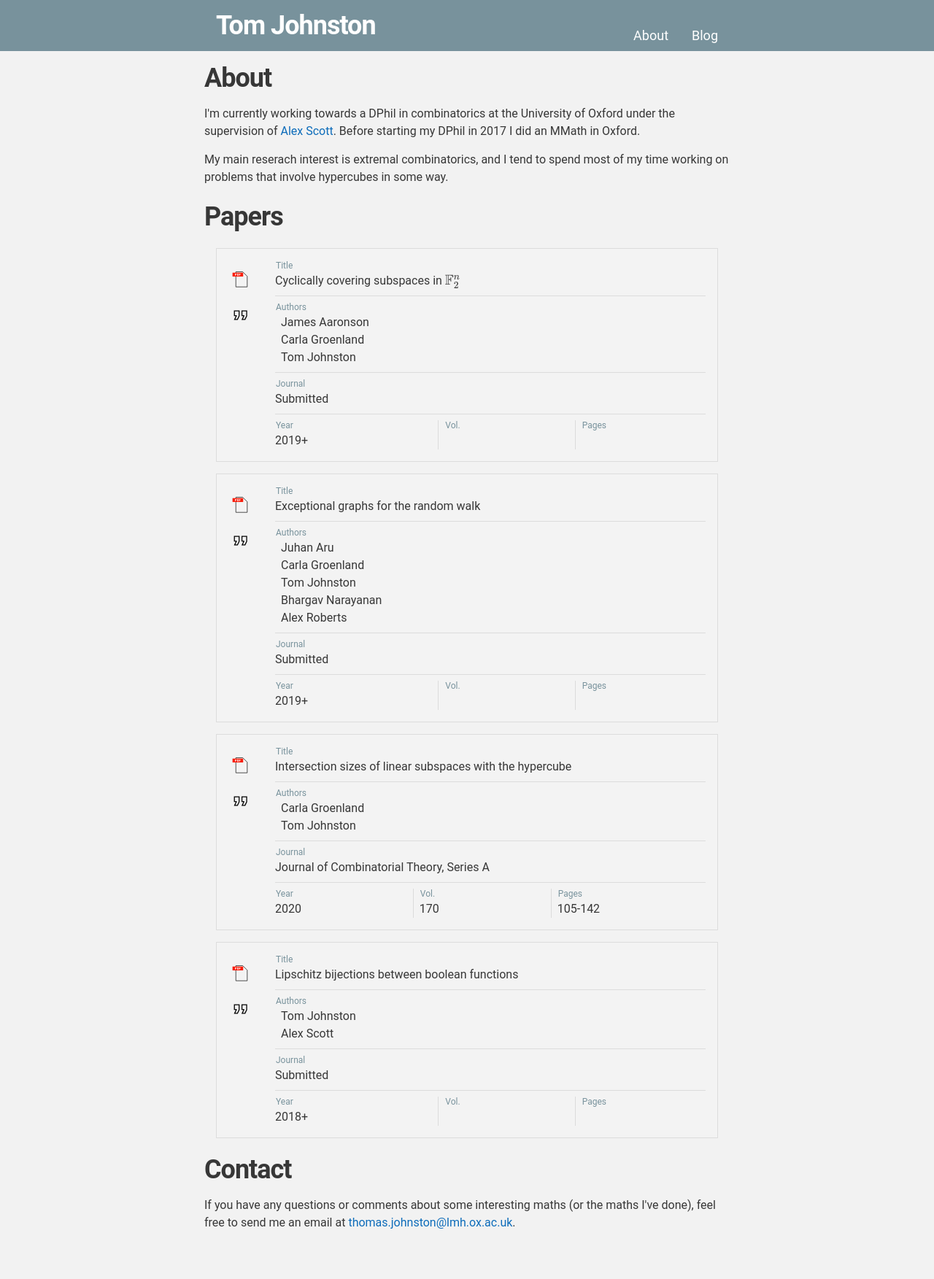
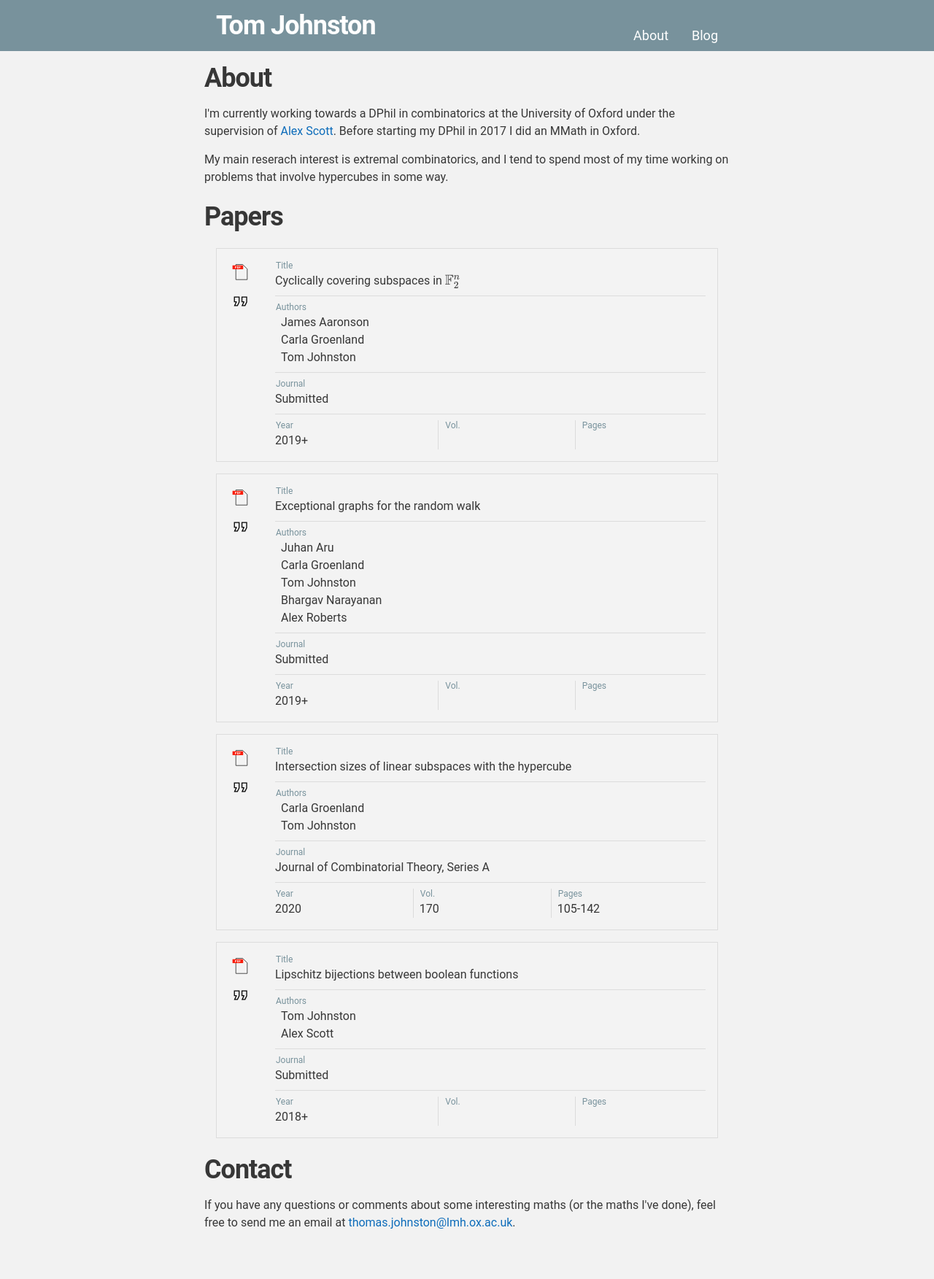
Before and after one commit to Tom-Johnston/Tom-Johnston.github.io, a Jekyll site: the page built from index.html, in a window 1280 px wide. Shown: the whole page at 73% size. Built offline with Jekyll 4.4.1, drawn with Linux system fonts in a browser that asks for light colours; nearby versions of some CDN libraries.

Commit message:
Improve papers layout

```diff
--- a/css/_papers.scss
+++ b/css/_papers.scss
@@ -48,6 +48,20 @@
 .icon{
     height: 2rem;
     width: 2rem;
+}
+
+.pdf{
+
+
+    img{
+        border-bottom: solid 1px transparent;
+        margin: 0;
+        height: calc(2rem + 1px);
+
+        &:hover, &:focus{
+            border-bottom: solid 1px $secondary;
+        }
+    }
 }
 
 .year, .volume, .pages{
@@ -113,12 +127,22 @@
 }
 
 .citation-checkbox{
-    display: none;
+    position: absolute;
+    left: -999px;
+}
+
+.citation-checkbox + svg:hover{
+    stroke: $secondary;
+}
+
+.citation-checkbox:focus + svg{
+    stroke: $secondary;
 }
 
 .citation-checkbox + svg{
     fill: none;
     stroke: black;
+    cursor: pointer;
 }
 
 .citation-checkbox:checked + svg{
--- a/index.html
+++ b/index.html
@@ -17,8 +17,8 @@
     <div class="links">
         <a class="pdf" href="{{paper.pdf}}" target="_blank"><img class="icon" src="/images/adobe-pdf-icon.svg" alt="PDF of {{paper.title}}"></a>
         <label>
-        <input class="citation-checkbox" type="checkbox">
-        {% include cite.svg %}
+          <input class="citation-checkbox" type="checkbox">
+          {% include cite.svg %}
         </label>
     </div>
     <div class="info-wrapper-wrapper">
```
